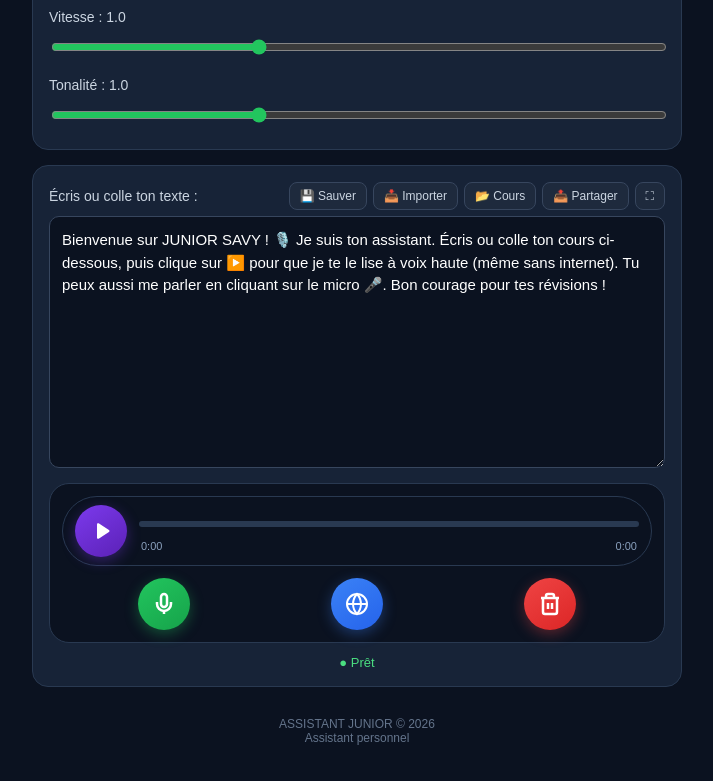
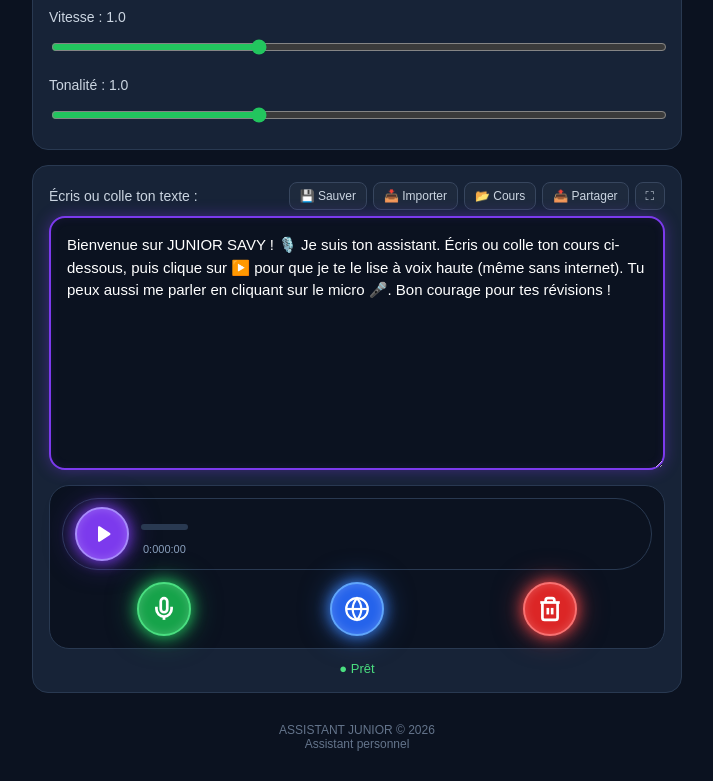
Before and after one commit to juniorjsk/Junior-jsk.github.io, a plain HTML site: page index.html in a window 1280 px wide. Shown: the part 428-1209 px from the top of the page, without its empty margins (283-996 px from the left). Drawn offline with Linux system fonts and the light colour scheme.

Commit message:
Update index.html

```diff
--- a/index.html
+++ b/index.html
@@ -72,39 +72,83 @@ input[type="range"] { padding: 5px 0; accent-color: #22c55e; }
 .tool-btn:hover { background: #293951; }
 .tool-btn svg { width: 14px; height: 14px; }
 
-/* ZONE TEXTE (Agrandie à 250px) */
-.textarea-wrap { position: relative; background: #0b1220; border: 1px solid #37465e; border-radius: 10px; transition: border-color .15s ease, box-shadow .15s ease; }
-.textarea-wrap:focus-within { border-color: #22c55e; box-shadow: 0 0 0 3px rgba(34, 197, 94, .15); }
-.textarea-wrap textarea { position: relative; z-index: 2; display: block; width: 100%; min-height: 250px; padding: 12px; border: none; border-radius: 10px; background: transparent; color: #fff; font-family: inherit; font-size: 15px; line-height: 1.5; resize: vertical; outline: none; scrollbar-width: none; }
+/* ---------- ZONE TEXTE AVEC EFFET NÉON (PHOTO 3) ---------- */
+.textarea-wrap {
+    position: relative;
+    background: #0b1220;
+    border: 2px solid #7c3aed; /* Bordure violette */
+    border-radius: 16px; /* Bords bien arrondis */
+    box-shadow: 0 0 15px rgba(124, 58, 237, 0.4), inset 0 0 10px rgba(124, 58, 237, 0.1); /* Lueur externe et interne */
+    transition: all .2s ease;
+}
+.textarea-wrap:focus-within {
+    border-color: #a78bfa; /* Violet plus clair au clic */
+    box-shadow: 0 0 20px rgba(124, 58, 237, 0.7), inset 0 0 15px rgba(124, 58, 237, 0.2);
+}
+.textarea-wrap textarea { position: relative; z-index: 2; display: block; width: 100%; min-height: 250px; padding: 16px; border: none; border-radius: 14px; background: transparent; color: #fff; font-family: inherit; font-size: 15px; line-height: 1.5; resize: vertical; outline: none; scrollbar-width: none; }
 .textarea-wrap textarea::-webkit-scrollbar { display: none; }
-.highlight-layer { position: absolute; inset: 0; z-index: 1; padding: 12px; color: transparent; white-space: pre-wrap; word-wrap: break-word; word-break: break-word; overflow-y: auto; pointer-events: none; font-family: inherit; font-size: 15px; line-height: 1.5; scrollbar-width: none; }
+.highlight-layer { position: absolute; inset: 0; z-index: 1; padding: 16px; color: transparent; white-space: pre-wrap; word-wrap: break-word; word-break: break-word; overflow-y: auto; pointer-events: none; font-family: inherit; font-size: 15px; line-height: 1.5; scrollbar-width: none; }
 .highlight-layer::-webkit-scrollbar { display: none; }
 .highlight-layer mark { background: #22c55e; color: transparent; padding: 0; margin: 0; border-radius: 3px; }
 
 /* LECTEUR AUDIO */
 .player-container { display: flex; flex-direction: column; gap: 12px; margin-top: 15px; padding: 12px; background: #0b1220; border: 1px solid #293951; border-radius: 20px; }
 .row-play { display: flex; align-items: center; gap: 12px; background: #0b1220; border: 1px solid #293951; border-radius: 999px; padding: 8px 12px; }
-.play-btn { flex: 0 0 auto; width: 52px; height: 52px; border-radius: 50%; background: linear-gradient(145deg, #7c3aed, #5b21b6); color: #fff; display: grid; place-items: center; border: none; cursor: pointer; box-shadow: 0 4px 14px rgba(124, 58, 237, .35); transition: transform .12s ease; }
-.play-btn:active { transform: scale(.94); }
-.play-btn .icon-pause { display: none; }
-.play-btn.playing .icon-play { display: none; }
-.play-btn.playing .icon-pause { display: block; }
-.player-main { flex: 1 1 auto; min-width: 0; }
 .progress { position: relative; height: 28px; display: flex; align-items: center; cursor: pointer; touch-action: none; }
 .progress-track { position: relative; width: 100%; height: 6px; background: #293951; border-radius: 999px; overflow: hidden; }
 .progress-fill { position: absolute; top: 0; bottom: 0; left: 0; width: 0%; background: linear-gradient(90deg, #7c3aed, #22c55e); border-radius: 999px; }
 .progress-knob { position: absolute; top: 50%; left: 0%; width: 14px; height: 14px; border-radius: 50%; background: #fff; box-shadow: 0 0 0 3px rgba(34, 197, 94, .25); transform: translate(-50%, -50%); pointer-events: none; opacity: 0; transition: opacity .15s ease; }
 .progress:hover .progress-knob, .progress.dragging .progress-knob { opacity: 1; }
 .time { display: flex; justify-content: space-between; font-size: 11px; color: #8aa0bd; font-variant-numeric: tabular-nums; margin-top: 2px; padding: 0 2px; }
+
+/* ---------- BOUTONS AVEC EFFET NÉON (PHOTO 1) ---------- */
 .row-actions { display: flex; justify-content: space-around; align-items: center; padding: 0 5px; }
-.action-btn { flex: 0 0 auto; width: 52px; height: 52px; padding: 0; border: none; border-radius: 50%; color: #fff; cursor: pointer; display: grid; place-items: center; transition: transform .12s ease; }
+.action-btn { flex: 0 0 auto; width: 54px; height: 54px; padding: 0; border-radius: 50%; color: #fff; cursor: pointer; display: grid; place-items: center; transition: transform .12s ease; border: 2px solid transparent; }
 .action-btn:active { transform: scale(.92); }
-.action-btn svg { width: 24px; height: 24px; }
-.btn-green { background: linear-gradient(145deg, #22c55e, #16a34a); box-shadow: 0 4px 14px rgba(34, 197, 94, .35); }
-.btn-blue { background: linear-gradient(145deg, #3b82f6, #2563eb); box-shadow: 0 4px 14px rgba(59, 130, 246, .35); }
-.btn-red { background: linear-gradient(145deg, #ef4444, #dc2626); box-shadow: 0 4px 14px rgba(239, 68, 68, .35); }
-.btn-green.recording { background: linear-gradient(145deg, #ef4444, #dc2626); animation: pulse-red 1.5s infinite; }
-@keyframes pulse-red { 0% { box-shadow: 0 0 0 0 rgba(220, 38, 38, 0.7); } 70% { box-shadow: 0 0 0 10px rgba(220, 38, 38, 0); } 100% { box-shadow: 0 0 0 0 rgba(220, 38, 38, 0); } }
+.action-btn svg { width: 26px; height: 26px; }
+
+/* Le bouton Play (Violet Néon) */
+.play-btn {
+    flex: 0 0 auto; width: 54px; height: 54px; border-radius: 50%;
+    background: #7c3aed; color: #fff; display: grid; place-items: center; border: 2px solid #a78bfa; cursor: pointer;
+    box-shadow: 0 0 15px #7c3aed, 0 0 30px rgba(124, 58, 237, 0.5), inset 0 0 10px rgba(255,255,255,0.2);
+    transition: transform .12s ease;
+}
+.play-btn:active { transform: scale(.94); }
+.play-btn .icon-pause { display: none; }
+.play-btn.playing .icon-play { display: none; }
+.play-btn.playing .icon-pause { display: block; }
+
+/* Micro (Vert Néon) */
+.btn-green {
+    background: #16a34a;
+    border-color: #4ade80;
+    box-shadow: 0 0 15px #22c55e, 0 0 30px rgba(34, 197, 94, 0.5), inset 0 0 10px rgba(255,255,255,0.2);
+}
+/* Traduire (Bleu Néon) */
+.btn-blue {
+    background: #2563eb;
+    border-color: #60a5fa;
+    box-shadow: 0 0 15px #3b82f6, 0 0 30px rgba(59, 130, 246, 0.5), inset 0 0 10px rgba(255,255,255,0.2);
+}
+/* Corbeille (Rouge Néon) */
+.btn-red {
+    background: #dc2626;
+    border-color: #f87171;
+    box-shadow: 0 0 15px #ef4444, 0 0 30px rgba(239, 68, 68, 0.5), inset 0 0 10px rgba(255,255,255,0.2);
+}
+
+/* Animation quand le micro écoute */
+.btn-green.recording {
+    background: #dc2626;
+    border-color: #f87171;
+    animation: pulse-red 1.5s infinite;
+}
+@keyframes pulse-red {
+    0% { box-shadow: 0 0 15px #ef4444, 0 0 0 0 rgba(239, 68, 68, 0.7); }
+    70% { box-shadow: 0 0 15px #ef4444, 0 0 0 15px rgba(239, 68, 68, 0); }
+    100% { box-shadow: 0 0 15px #ef4444, 0 0 0 0 rgba(239, 68, 68, 0); }
+}
 
 /* MODALES */
 .modal-overlay { position: fixed; inset: 0; background: rgba(11, 18, 32, 0.9); display: none; justify-content: center; align-items: center; z-index: 100; backdrop-filter: blur(3px); }
@@ -146,7 +190,7 @@ body.fullscreen-mode .text-toolbar {
 }
 body.fullscreen-mode .textarea-wrap {
     position: fixed; top: 10px; left: 10px; right: 10px; bottom: 10px;
-    z-index: 1001; min-height: auto; border-color: #7c3aed; box-shadow: 0 0 20px rgba(124, 58, 237, 0.3);
+    z-index: 1001; min-height: auto;
 }
 body.fullscreen-mode .textarea-wrap textarea,
 body.fullscreen-mode .highlight-layer {
@@ -160,8 +204,8 @@ body.fullscreen-mode #expandBtn {
 
 @media (max-width: 380px) {
     h1 { font-size: 24px; }
-    .play-btn, .action-btn { width: 44px; height: 44px; }
-    .play-btn svg, .action-btn svg { width: 20px; height: 20px; }
+    .play-btn, .action-btn { width: 46px; height: 46px; }
+    .play-btn svg, .action-btn svg { width: 22px; height: 22px; }
 }
 </style>
 </head>
@@ -180,7 +224,6 @@ body.fullscreen-mode #expandBtn {
     <p id="subtitle">Ton assistant de lecture vocale</p>
 </header>
 
-<!-- BOUTON INSTALLER L'APPLICATION -->
 <div class="install-container" id="installContainer">
     <button class="install-btn" id="installBtn">📲 Installer l'application</button>
 </div>
@@ -225,6 +268,7 @@ body.fullscreen-mode #expandBtn {
 
     <input type="file" id="fileInput" accept=".txt" style="display:none">
 
+    <!-- ZONE DE TEXTE AVEC EFFET NÉON -->
     <div class="textarea-wrap">
         <div class="highlight-layer" id="highlightLayer" aria-hidden="true"></div>
         <textarea id="textInput" maxlength="20000" placeholder="Tape ton texte...">Bienvenue sur JUNIOR SAVY ! 🎙️ Je suis ton assistant. Écris ou colle ton cours ci-dessous, puis clique sur ▶️ pour que je te le lise à voix haute (même sans internet). Tu peux aussi me parler en cliquant sur le micro 🎤. Bon courage pour tes révisions !</textarea>
@@ -298,7 +342,6 @@ let deferredPrompt;
 const installContainer = document.getElementById('installContainer');
 const installBtn = document.getElementById('installBtn');
 
-// Vérifier si on est déjà installé
 const isStandalone = window.matchMedia('(display-mode: standalone)').matches || window.navigator.standalone === true;
 
 if (!isStandalone) {
@@ -313,16 +356,12 @@ installBtn.addEventListener('click', async () => {
     if (deferredPrompt) {
         deferredPrompt.prompt();
         const { outcome } = await deferredPrompt.userChoice;
-        if (outcome === 'accepted') {
-            installContainer.style.display = 'none';
-        }
+        if (outcome === 'accepted') installContainer.style.display = 'none';
         deferredPrompt = null;
     }
 });
 
-window.addEventListener('appinstalled', () => {
-    installContainer.style.display = 'none';
-});
+window.addEventListener('appinstalled', () => { installContainer.style.display = 'none'; });
 
 /* ============================================================
    ÉTAT GLOBAL
@@ -363,12 +402,8 @@ $("shareAppBtn").addEventListener("click", async () => {
         url: 'https://juniorjsk.github.io/Junior-jsk.github.io/'
     };
     try {
-        if (navigator.share) {
-            await navigator.share(shareData);
-        } else {
-            await navigator.clipboard.writeText(shareData.url);
-            alert("Lien de l'application copié dans le presse-papiers !");
-        }
+        if (navigator.share) { await navigator.share(shareData); }
+        else { await navigator.clipboard.writeText(shareData.url); alert("Lien copié !"); }
     } catch (err) { console.log("Partage annulé"); }
 });
 
@@ -963,4 +998,4 @@ if ("serviceWorker" in navigator) {
 </script>
 
 </body>
-    </html>
+</html>
```
